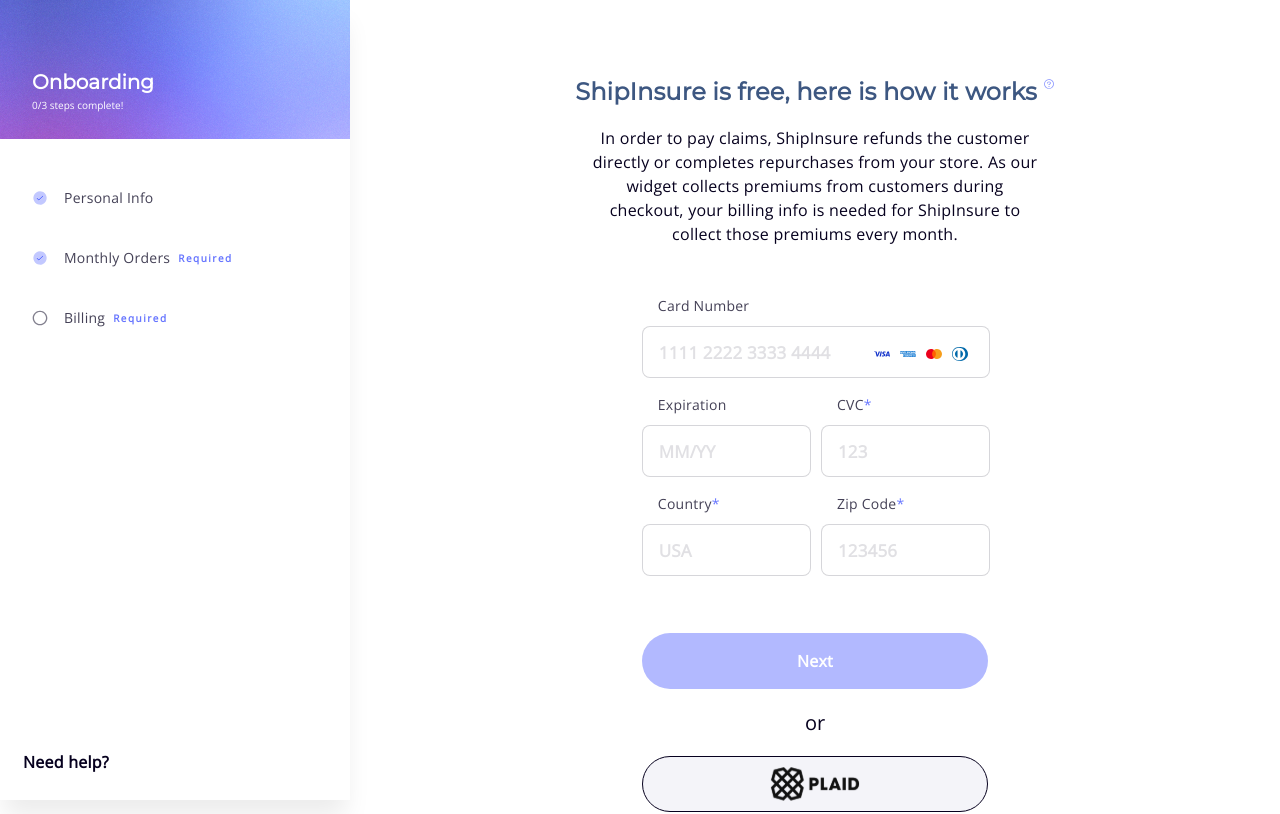
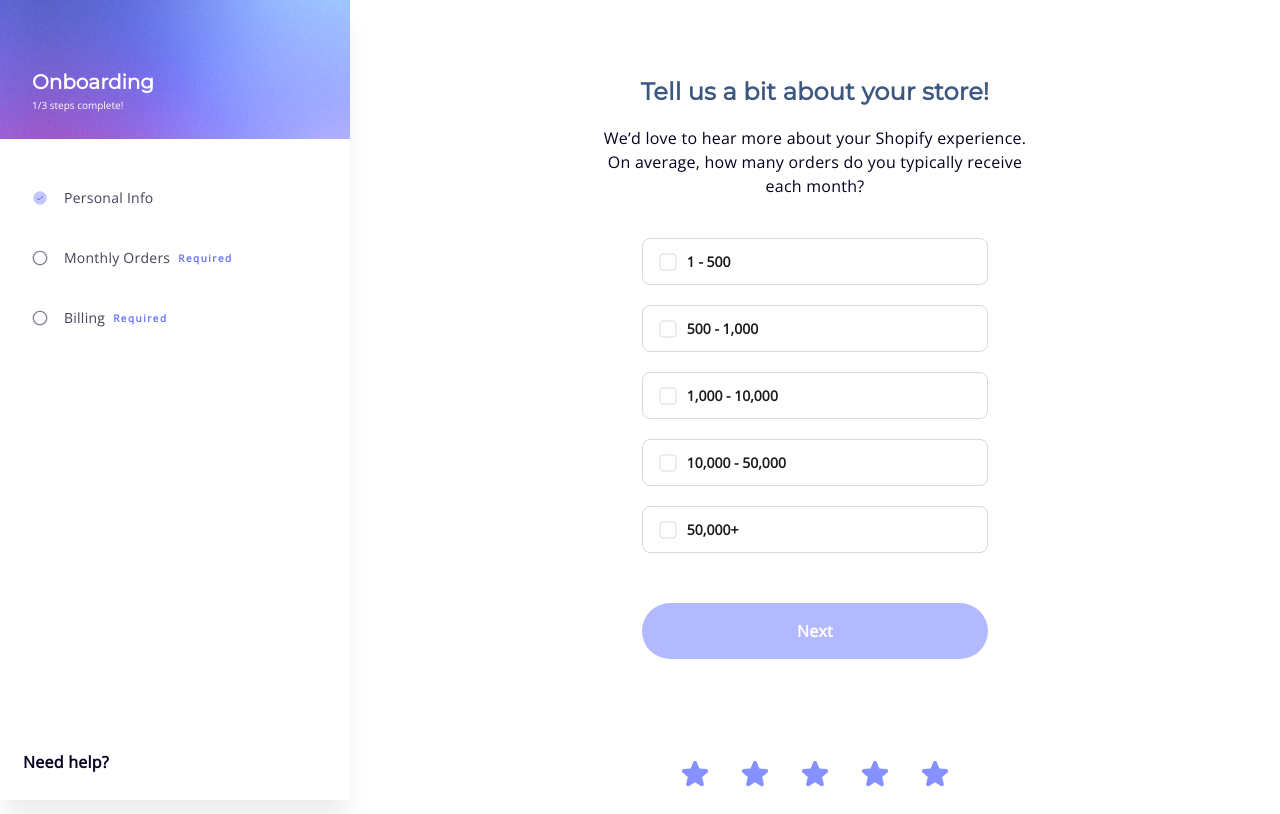
Before and after one commit to dkhmora/shipinsure-onboarding, a React (Create React App) app: page / in a window 1280 px wide. Shown: the top 814 px of the page. Built offline with nearby package versions, Linux system fonts and the light colour scheme.

Commit message:
Made step count functional

```diff
--- a/src/components/SideBar/Header.jsx
+++ b/src/components/SideBar/Header.jsx
@@ -2,7 +2,9 @@
 import SideBarHeaderImage from "../../assets/images/sidebar-header.png";
 import "./SideBar.css";
 
-export default function SideBarHeader() {
+export default function SideBarHeader({ steps }) {
+  const completedSteps = () => steps.filter((step) => step.completed).length;
+
   return (
     <div className="sidebar-header-container">
       <div className="sidebar-header-image">
@@ -12,7 +14,9 @@
       <div className="sidebar-header-text-overlay">
         <h1 className="sidebar-header-text">Onboarding</h1>
 
-        <p className="sidebar-header-sub-text">0/3 steps complete!</p>
+        <p className="sidebar-header-sub-text">
+          {completedSteps()}/{steps.length} steps complete!
+        </p>
       </div>
     </div>
   );
--- a/src/components/SideBar/SideBar.jsx
+++ b/src/components/SideBar/SideBar.jsx
@@ -7,7 +7,7 @@
 export default function SideBar({ steps }) {
   return (
     <div className="sidebar-container">
-      <Header />
+      <Header steps={steps} />
       <Steps steps={steps} />
       <HelpButton />
     </div>
--- a/src/constants/index.js
+++ b/src/constants/index.js
@@ -1,6 +1,6 @@
 export const onboardingSteps = [
   { title: "Personal Info", required: false, completed: true },
-  { title: "Monthly Orders", required: true, completed: true },
+  { title: "Monthly Orders", required: true, completed: false },
   { title: "Billing", required: true, completed: false },
 ];
 
```
